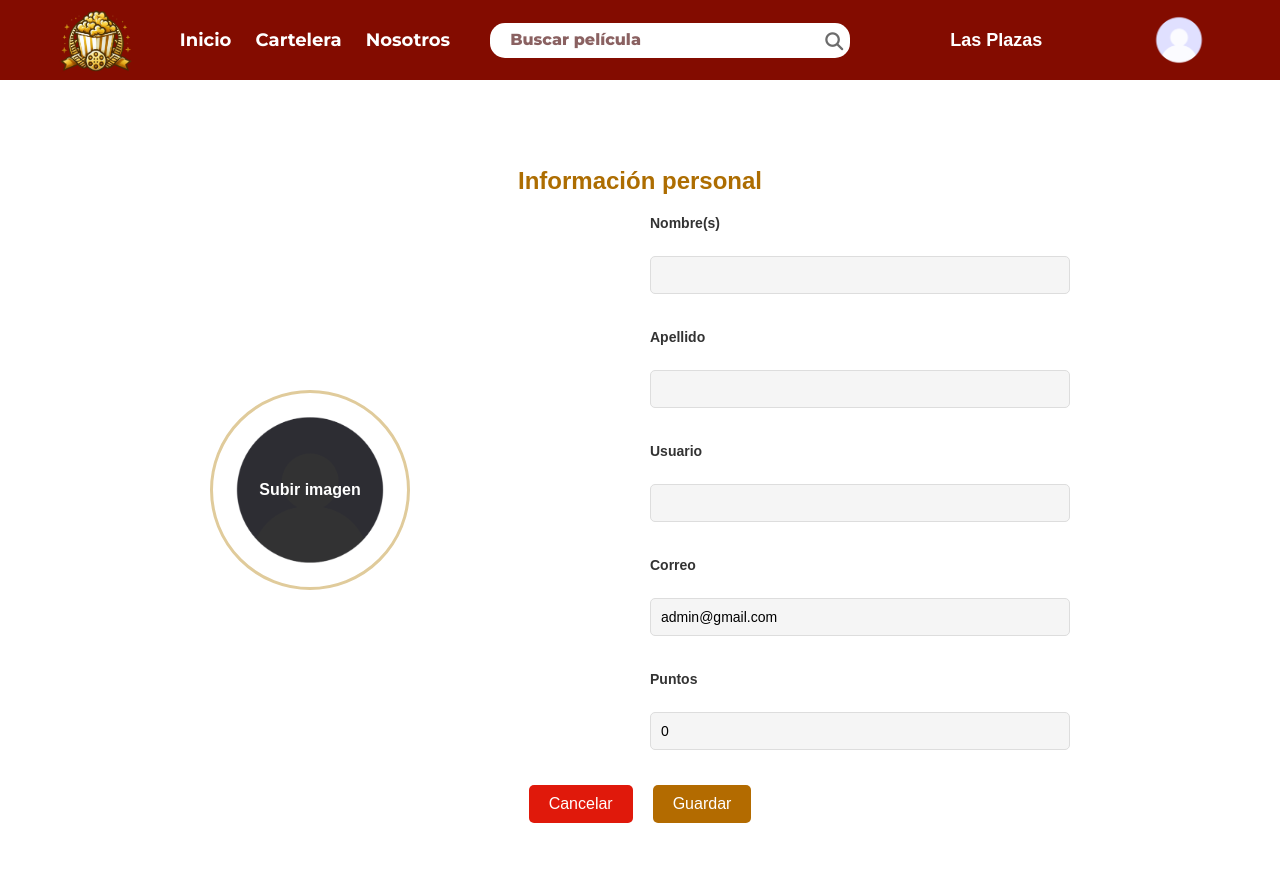
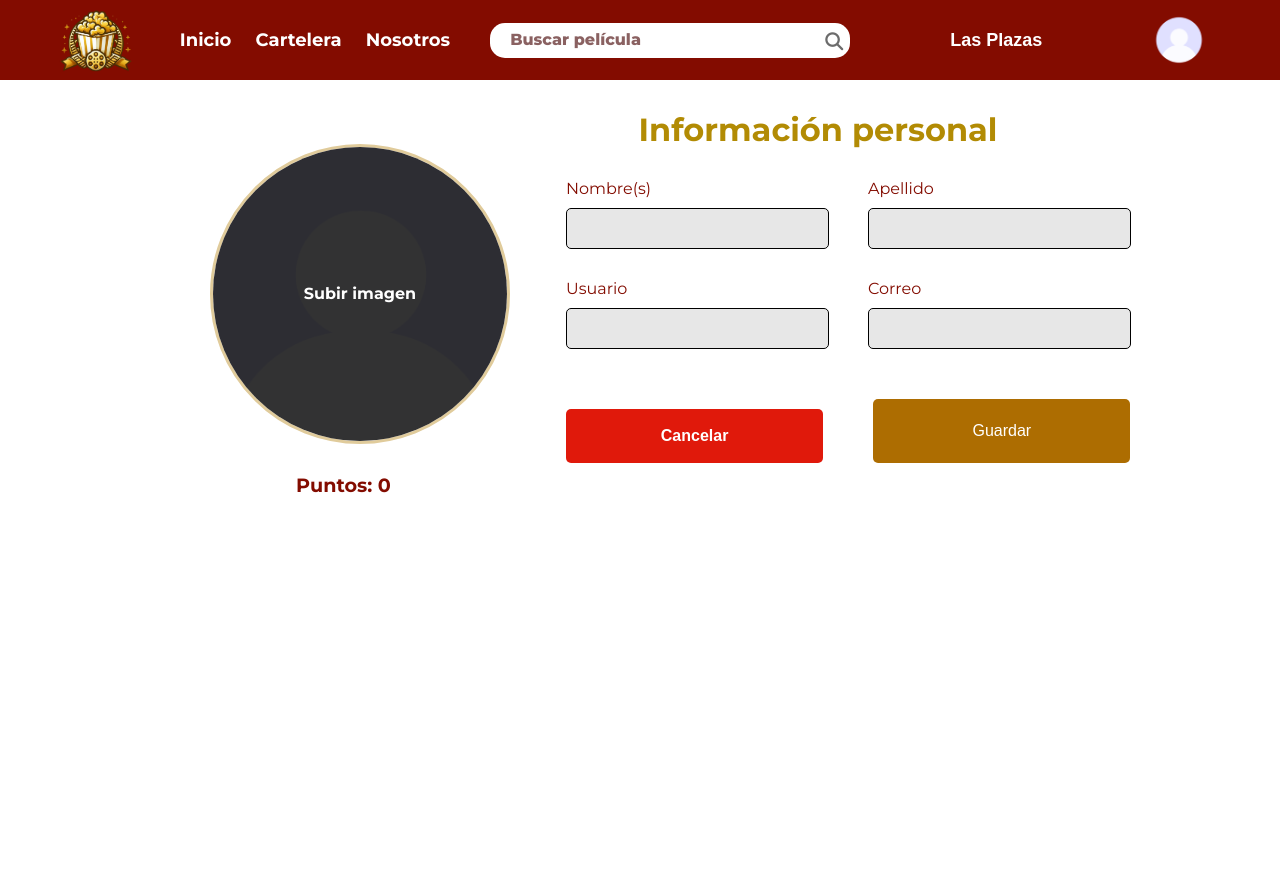
Before and after one commit to ElviaMedinaZ/proyectoCine, a PHP site: page /php_html/perfil.php in a window 1280 px wide. After the commit the page ends 493 px from the top, so only its background shows below. Run offline with PHP 8.4, Linux system fonts and the light colour scheme; a user stored in the database is signed in; data comes from the database, SQL or seed files in the repository; data that the repository does not hold is empty; some libraries are stand-ins or nearby versions.

Commit message:
Style de perfil

```diff
--- a/CSS/style_perfil.css
+++ b/CSS/style_perfil.css
@@ -1,141 +1,124 @@
-/* Contenedor principal */
+
 .container {
     max-width: 900px;
-    margin: 50px auto;
+    margin: 0 auto;
     padding: 20px;
-    background-color: #fff;
-    font-family: Arial, sans-serif;
-    text-align: center;
+    font-family: 'Montserrat', sans-serif;
+    color: #333;
+
 }
 
-/* Título */
-.container h1 {
-    color: #AD6D01;
-    font-size: 24px;
-    margin-bottom: 20px;
+.title {
+    text-align: center;
+    color: #b28b04;
+    left: 20px;
 }
 
-/* Sección de perfil */
-.profile-section {
-    display: grid;
-    grid-template-columns: 1fr 1fr; /* Dos columnas: 1 para nombre y usuario, 2 para apellido y correo */
-    gap: 20px; /* Espacio entre columnas */
-    text-align: center;
+.profile-container {
+    display: flex;
     align-items: center;
+    justify-content: space-between;
 }
 
-/* Contenedor adicional para la imagen */
-.profile-image {
+.profile-image-container {
     display: flex;
+    flex-direction: column; /* Alineación vertical para la imagen y "Puntos" */
     justify-content: center;
     align-items: center;
-    width: 200px;
-    height: 200px;
-    border-radius: 50%;
+    width: 300px; /* Tamaño del círculo */
+    height: 300px; /* Tamaño del círculo */
+    border-radius: 50%; /* Hace que el contenedor sea circular */
     border: 3px solid #E0CB9B;
-    overflow: hidden; /* Asegura que la imagen no sobresalga */
-    position: relative; /* Permite posicionar el texto encima de la imagen */
+    overflow: hidden; /* Evita que la imagen sobresalga del círculo */
+    position: relative; /* Permite posicionar texto encima de la imagen */
+    margin-bottom: 10px; /* Espaciado con el texto "Puntos" */
 }
 
-/* Texto "Subir imagen" */
+/* Imagen dentro del círculo */
+.profile-image-container img {
+    filter: brightness(20%);
+    width: 150%; /* Ajusta la imagen al ancho del contenedor */
+    height: 150%; /* Ajusta la imagen al alto del contenedor */
+    cursor: pointer;
+}
+
+
+/* Texto "Subir imagen" sobre la imagen */
 .upload-text {
-    position: absolute; /* Posicionar sobre la imagen */
-    color: white; /* Color blanco */
+    position: absolute;
+    color: white;
     font-size: 16px;
     font-weight: bold;
-    padding: 10px;
-    display: block; /* Mostrar por defecto */
+    text-align: center;
     z-index: 1; /* Asegura que el texto esté por encima de la imagen */
 }
 
-/* Imagen de perfil */
-.profile-image img {
-    width: 100%; /* La imagen ocupa todo el espacio disponible */
-    height: 100%; /* La imagen ocupa todo el espacio disponible */
-    object-fit: cover; /* Mantiene la proporción y ajusta la imagen */
-    border-radius: 50%; /* Asegura que la imagen sea redonda */
-    filter: brightness(20%); /* Filtro de brillo */
-    z-index: 0; /* Asegura que la imagen esté por debajo del texto */
+
+.points-container {
+    text-align: left; /* Alinea los puntos hacia la izquierda */
+    margin-top: 10px; /* Espaciado superior con respecto a la imagen */
+    font-size: 1.2rem; /* Tamaño del texto */
+    position: relative; /* Permite usar `left` para ajustar la posición */
+    left: -270px; /* Mueve los puntos hacia la izquierda */
+    color: #830C00;
+    font-weight: bold;
 }
 
-/* Espacio para el input de imagen */
-.profile-image input {
+
+.profile-details label {
     display: block;
-    margin: 10px auto;
-    font-size: 14px;
-    padding: 5px 10px;
+    margin-top: 30px;
+    color: #830C00;
+}
+/* Contenedor para los inputs de Nombre y Apellido en línea */
+.profile-details .input-group {
+    display: flex;
+    justify-content: space-between; /* Alinea los elementos lado a lado */
+    gap: 100px; /* Espaciado entre los inputs */
 }
 
-/* Detalles del perfil - Nombre y Usuario en la primera columna */
-.profile-details {
-    display: grid;
-    grid-template-columns: 1fr; /* Una columna para los campos de nombre y usuario */
-    gap: 20px; /* Espacio entre campos */
-    text-align: left;
+.profile-details input {
+    width: 130%; /* Mantiene el ancho completo del contenedor */
+    padding: 12px; /* Incrementa el espacio interno del input */
+    margin-top: 10px; /* Espaciado entre los inputs */
+    border: 1px solid black;
+    border-radius: 5px;
+    box-sizing: border-box; /* Evita que el padding afecte el tamaño total */
+    background-color: #E7E7E7;
+    font-size: 13px; /* Incrementa el tamaño del texto dentro del input */
 }
 
-/* Detalles del perfil - Apellido y Correo en la segunda columna */
-.profile-section .second-column {
-    display: grid;
-    grid-template-columns: 1fr; /* Una columna para los campos de apellido y correo */
-    gap: 20px; /* Espacio entre los campos */
-    text-align: left;
-}
 
-/* Estilo para las etiquetas y los campos de entrada */
-.profile-details label,
-.second-column label {
-    display: block;
-    margin-bottom: 5px;
-    font-weight: bold;
-    color: #333;
-    font-size: 14px;
-}
-
-.profile-details input,
-.second-column input {
-    width: 100%;
-    padding: 10px;
-    margin-bottom: 15px;
-    border: 1px solid #ddd;
-    border-radius: 5px;
-    font-size: 14px;
-    background-color: #f5f5f5;
+/* Contenedor para los botones */
+.form-buttons {
+    width: 112%; /* Mantiene el ancho completo del contenedor */
+    margin-top: 50px; /* Ajusta el margen superior para los botones */
+    display: flex;
+    flex-direction: row; /* Coloca los botones en una columna */
+    gap: 50px; /* Espaciado entre los botones */
 }
 
 /* Botones */
-.buttons {
-    margin-top: 20px;
-    display: flex;
-    justify-content: center;
-    gap: 20px;
-}
-
-button {
-    padding: 10px 20px;
+.btn {
+    padding: 18px; /* Espaciado interno */
+    width: 100%; /* Asegura que los botones tengan el mismo ancho que los inputs */
     border: none;
     border-radius: 5px;
     font-size: 16px;
     cursor: pointer;
-    transition: background-color 0.3s ease;
 }
 
-/* Botón Cancelar */
-button[type="button"] {
+.cancel-btn {
     background-color: #E0190B;
-    color: white;
+    color: #fff;
 }
 
-button[type="button"]:hover {
-    background-color: rgb(170, 32, 27);
+.save-btn {
+    background-color: #AD6D01;
+    color: #fff;
 }
 
-/* Botón Guardar */
-button[type="submit"] {
-    background-color: #b36b00;
-    color: white;
+.save-btn:hover {
+    background-color: #764d07;
+    color: #fff;
 }
-
-button[type="submit"]:hover {
-    background-color: #995900;
-}
--- a/php_html/perfil.php
+++ b/php_html/perfil.php
@@ -22,37 +22,56 @@
     ?>
 
     <div class="container">
-        <h1>Información personal</h1>
-        <form action="../php_funcion/perfil.php" method="POST" enctype="multipart/form-data">
-            <div class="profile-section">
-            <div class="profile-image">
-                <!-- Texto "Subir Imagen" cuando no haya imagen -->
-                <span class="upload-text">Subir imagen</span>
-                <img id="profilePic" src="<?= htmlspecialchars($user_image); ?>" alt="Imagen de perfil" onclick="document.getElementById('image').click();" />
-                <input type="file" name="image" id="image" accept="image/*" style="display: none;" onchange="previewImage(event)">
-                <input type="hidden" name="current_image" value="<?= htmlspecialchars($user['Imagen']); ?>">
-            </div>
+        <form action="../php_funcion/perfil.php" method="POST" enctype="multipart/form-data" class="profile-form">
+            <div class="profile-container">
+                <!-- Contenedor izquierdo: Imagen y puntos -->
+                <div class="profile-image-container">
+                    <span class="upload-text">Subir imagen</span>
+                    <img id="profilePic" src="<?= htmlspecialchars($user_image); ?>" alt="Imagen de perfil" onclick="document.getElementById('image').click();" />
+                    <input type="file" name="image" id="image" accept="image/*" style="display: none;" onchange="previewImage(event)">
+                    <input type="hidden" name="current_image" value="<?= htmlspecialchars($user['Imagen']); ?>">
+                </div>
 
-                <div class="profile-details">
-                    <label for="nombre">Nombre(s)</label>
-                    <input type="text" id="nombre" name="nombre" value="<?= htmlspecialchars($user['Nombre']); ?>" required>
+                <!-- Contenedor derecho: Campos del perfil -->
+                <div class="profile-details-container">
+                    <h1 class="title">Información personal</h1>
+                    <div class="profile-details">
+                        <div class="input-group">
+                            <div>
+                                <label for="first-name">Nombre(s)</label>
+                                <input type="text" id="first-name">
+                            </div>
+                            <div>
+                                <label for="last-name">Apellido</label>
+                                <input type="text" id="last-name">
+                            </div>
+                        </div>
 
-                    <label for="apellido">Apellido</label>
-                    <input type="text" id="apellido" name="apellido" value="" >
+                        <div class="input-group">
+                            <div>
+                                <label for="user">Usuario</label>
+                                <input type="text" id="user">
+                            </div>
+                            <div>
+                                <label for="email">Correo</label>
+                                <input type="text" id="email">
+                            </div>
+                        </div>
 
-                    <label for="username">Usuario</label>
-                    <input type="text" id="username" name="username" value="<?= htmlspecialchars($user['Username']); ?>" readonly>
+                        <div class="form-buttons">
+                            <button class="btn cancel-btn">Cancelar</button>
+                            <button class="btn save-btn">Guardar</button>
+                        </div>
 
-                    <label for="correo">Correo</label>
-                    <input type="email" id="correo" name="correo" value="<?= htmlspecialchars($user['Correo']); ?>" readonly>
+                    </div>
 
-                    <label for="puntos">Puntos</label>
-                    <input type="text" id="puntos" name="puntos" value="<?= htmlspecialchars($user['Puntos']); ?>" readonly>
+                    <div class="points-container">
+                            <p class="points">Puntos: <span id="points"><?= htmlspecialchars($user['Puntos']); ?></span></p>
+                    </div>
+
                 </div>
-            </div>
-            <div class="buttons">
-                <button type="button" onclick="location.href='../php_html/landingSesionAbierta.php'">Cancelar</button>
-                <button type="submit">Guardar</button>
+
+                </div>
             </div>
         </form>
     </div>
```
